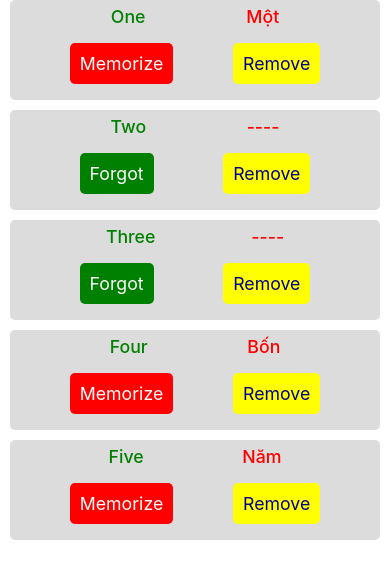
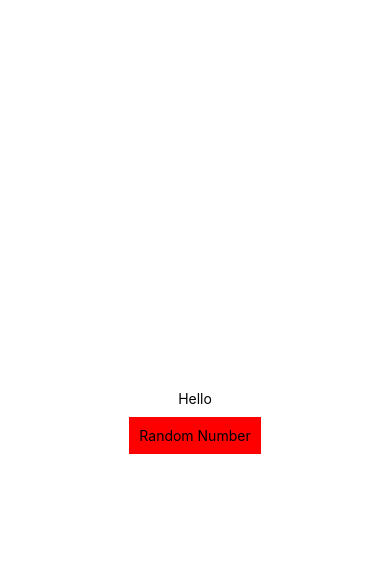
Before and after one commit to phamtanphat/reactnative29112020, a React Native app: screen / in a window 390 px wide. Shown: the top 578 px of the page. Built offline with nearby package versions, Linux system fonts and the light colour scheme.

Commit message:
lifecycle

```diff
--- a/App.js
+++ b/App.js
@@ -2,12 +2,14 @@
 import React, {Component} from 'react';
 import {Text, View, SafeAreaView} from 'react-native';
 import MainScreen from './src/screens/MainScreen';
+import Box from './src/components/Box';
 
 export default class App extends Component {
   render() {
     return (
       <SafeAreaView style={{flex : 1}}>
-        <MainScreen />
+        {/* <MainScreen /> */}
+        <Box />
       </SafeAreaView>
     );
   }
--- /dev/null
+++ b/src/components/Box.js
@@ -0,0 +1,27 @@
+/* eslint-disable react-native/no-inline-styles */
+import React, {Component} from 'react';
+import {Text, View, TouchableOpacity} from 'react-native';
+
+export default class Box extends Component {
+  constructor(props) {
+    super(props);
+    this.state = {
+      text: 'Hello',
+    };
+  }
+  render() {
+    console.log('render');
+    return (
+      <View style={{flex: 1, justifyContent: 'center', alignItems: 'center'}}>
+        <Text> {this.state.text} </Text>
+        <TouchableOpacity
+          style={{padding: 10, backgroundColor: 'red', marginTop: 10}}>
+          <Text>Random Number</Text>
+        </TouchableOpacity>
+      </View>
+    );
+  }
+  componentDidMount() {
+    console.log('componentDidMount');
+  }
+}
--- a/src/screens/MainScreen.js
+++ b/src/screens/MainScreen.js
@@ -14,34 +14,10 @@ export default class MainScreen extends Component {
     ];
     return (
       <View style={styles.container}>
-        {words.map((word) => {
-          return (
-            <View key={word.id}>
-              <View style={styles.groupWord}>
-                <View style={styles.groupHorizontal}>
-                  <Text style={styles.textEn}>{word.en}</Text>
-                  <Text style={styles.textVn}>
-                    {word.isMemorized ? '----' : word.vn}
-                  </Text>
-                </View>
-                <View style={styles.groupHorizontal}>
-                  <TouchableOpacity
-                    style={{
-                      ...styles.buttonMemorize,
-                      backgroundColor: word.isMemorized ? 'green' : 'red',
-                    }}>
-                    <Text style={styles.textMemorize}>
-                      {word.isMemorized ? 'Forgot' : 'Memorize'}
-                    </Text>
-                  </TouchableOpacity>
-                  <TouchableOpacity style={styles.buttonRemove}>
-                    <Text style={styles.textRemove}>Remove</Text>
-                  </TouchableOpacity>
-                </View>
-              </View>
-            </View>
-          );
-        })}
+        {/* <FlatList
+          data={words}
+          keyExtractor={}
+        /> */}
       </View>
     );
   }
@@ -57,7 +33,7 @@ const styles = StyleSheet.create({
     justifyContent: 'space-evenly',
     marginHorizontal: 10,
     borderRadius: 5,
-    marginBottom : 10,
+    marginBottom: 10,
   },
   groupHorizontal: {
     marginBottom: 10,
```
